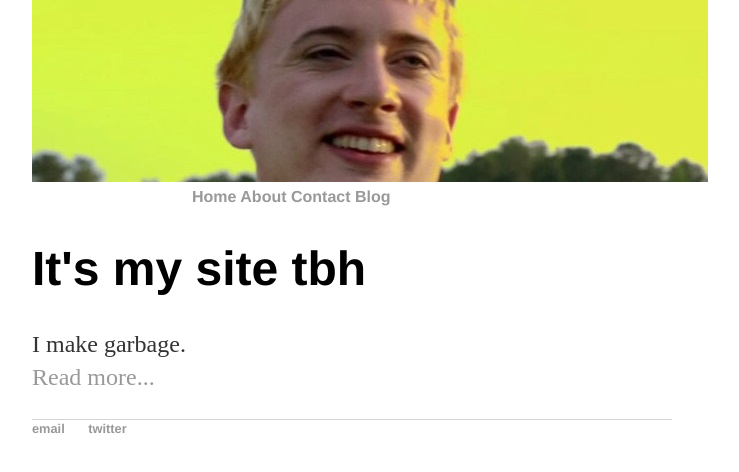
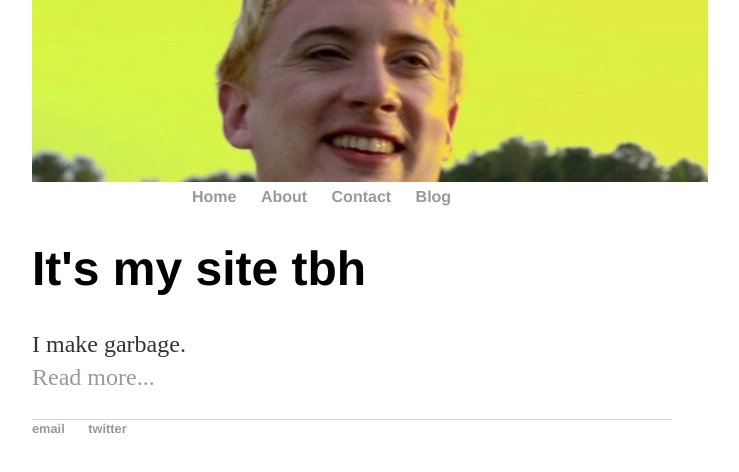
Before and after one commit to glasscaked/strip, a Jekyll site: the page built from index.html, in a window 1280 px wide. Shown: the top 472 px of the page, without its empty margins (288-1027 px from the left). Built offline with Jekyll 4.4.1, drawn with Linux system fonts in a browser that asks for light colours.

```diff
--- a/_layouts/default.html
+++ b/_layouts/default.html
@@ -20,10 +20,10 @@
         <div class="center">
     <nav>
 <ul>
-<a href="/">Home</a>
-<a href="/about">About</a>
-<a href="/contact">Contact</a>
-<a href="/blog">Blog</a>
+<li><a href="/">Home</a></li>
+<li><a href="/about">About</a></li>
+<li><a href="/contact">Contact</a></li>
+<li><a href="/blog">Blog</a></li>
       </ul>
     </nav>
     </div>
```
